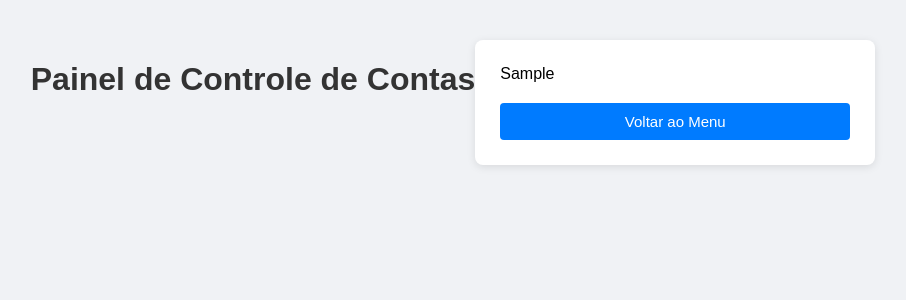
After one commit to Jojoggmlp0906/progA-2-, a Flask app: template projeto_flask/templates/painel_contas.html in a window 1280 px wide. The commit adds this page. Shown: the top 300 px of the page, without its empty margins (187-1093 px from the left). Run offline with Flask 3, Linux system fonts and the light colour scheme; the template is opened without the code that fills it: most values are stand-ins (such as "Sample title", 1, 10 or a date in 2020).

Commit message:
Poupanças X Correntes Criação do Painel de Contas, para ver a distribuiçao de contas na agência

```diff
--- a/projeto_flask/projeto_flask.py
+++ b/projeto_flask/projeto_flask.py
@@ -1,6 +1,8 @@
 from flask import Flask, render_template, request, redirect, url_for, flash, session
 from datetime import datetime
 from abc import ABC, abstractmethod
+import plotly.express as px
+import pandas as pd
 
 app = Flask(__name__)
 app.secret_key = "090807"
@@ -156,10 +158,17 @@ class Agencia:
     def calcular_patrimonio_total(self):
         return sum(conta.saldo for conta in self.lista_contas.values())
 
+    def GraficoPizza(self):
+        dados_grafico ={
+            "Tipos": ["Corrente", "Poupança"],
+            "Quantidade": [self.correntes_criadas, self.poupancas_criadas]
+        }
+        df_tipos = pd.DataFrame(dados_grafico)
+        fig_pizza = px.pie(df_tipos, values="Quantidade", names="Tipos", title="Distribuição de Contas - Agência 001")
+        return fig_pizza.to_html()
 
 # Instância única da agência do banco
 agencia_central = Agencia("Agência Central", "001")
-
 
 # --- ROTAS DO FLASK ---
 
@@ -503,7 +512,10 @@ def transferir():
         saldo_atual=conta_origem.saldo
     )
 
-
+@app.route("/ir-painel", methods=["POST"])
+def irpainel():
+    grafico = agencia_central.GraficoPizza()
+    return render_template("painel_contas.html", grafico_html=grafico)
 @app.route("/voltar-opcoes", methods=['POST'])
 def voltar_opcoes():
     conta = request.form.get("conta")
--- a/projeto_flask/templates/opcoes.html
+++ b/projeto_flask/templates/opcoes.html
@@ -48,7 +48,9 @@
             <input type="hidden" name="conta" value="{{ conta_html }}">
             <button type="submit" class="btn-dados">Mostrar Banco de Dados</button>
         </form>
-
+        <form action="/ir-painel" method="POST">
+            <button type="submit" class="btn-dados">Painel de Controle</button>
+        </form>
         <a href="/" class="btn btn-secundario" style="margin-top: 10px;">Adicionar/Mudar de conta</a>
     </div>
 </body>
--- /dev/null
+++ b/projeto_flask/templates/painel_contas.html
@@ -0,0 +1,17 @@
+<!DOCTYPE html>
+<html lang="pt-br">
+    <head>
+    <meta charset="UTF-8">
+    <title>Painel de Contas</title>
+    <link rel="stylesheet" href="{{ url_for('static', filename='style.css') }}">
+    </head>
+    <body>
+        <h1>Painel de Controle de Contas</h1>
+        <div class="container">
+            {{ grafico_html | safe }}
+            <form action="/voltar-opcoes" method="POST" style="margin-top: 15px;">
+            <input type="hidden" name="conta" value="{{ conta_html }}">
+            <button type="submit" class="btn-secundario">Voltar ao Menu</button>
+        </div>
+    </body>
+</html>
```
